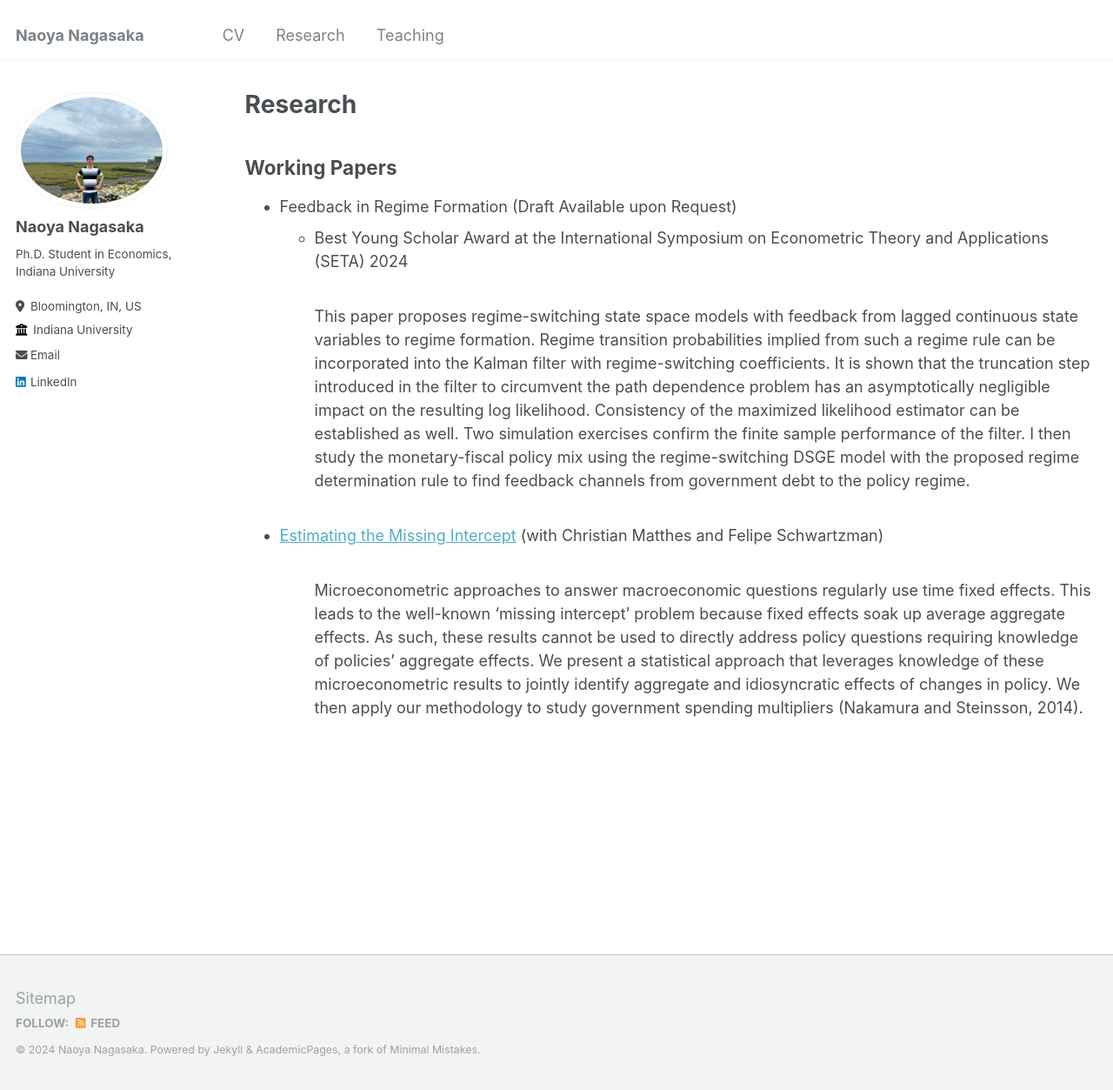
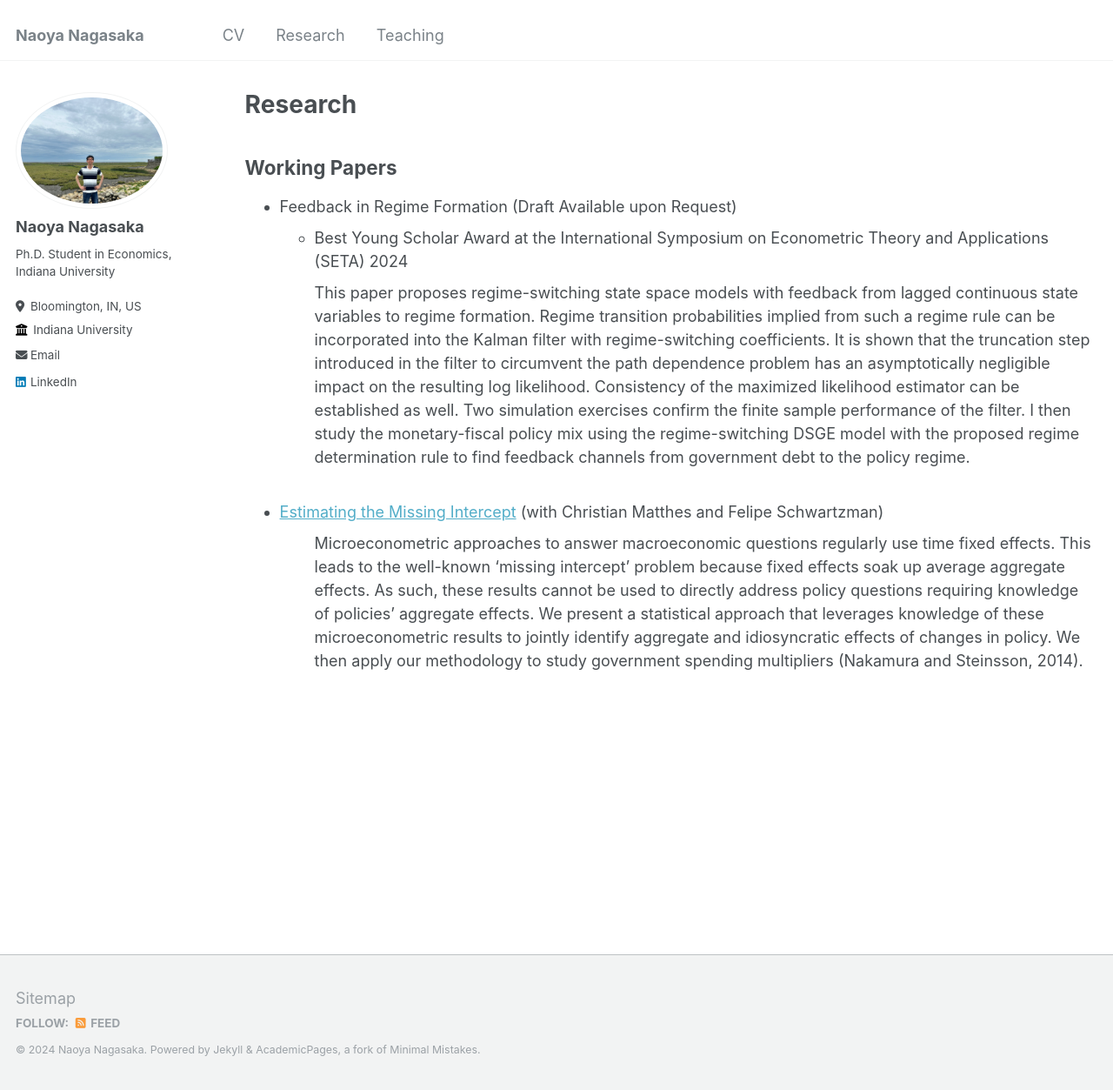
Before and after one commit to naonagas/naonagas.github.io, a Jekyll site: the page built from _pages/research.html, in a window 1280 px wide and 1253 px high. Shown: the whole window at 87% size. Built offline with Jekyll 4.4.1, drawn with Linux system fonts in a browser that asks for light colours.

```diff
--- a/_pages/research.html
+++ b/_pages/research.html
@@ -11,12 +11,12 @@ author_profile: true
 <ul>
     <li> Feedback in Regime Formation (Draft Available upon Request) </li>
     <ul>
-        <li> Best Young Scholar Award at the International Symposium on Econometric Theory and Applications (SETA) 2024　</li> <br>
+        <li> Best Young Scholar Award at the International Symposium on Econometric Theory and Applications (SETA) 2024　</li>
     </ul>
     <ol style="list-style: none">
         <li> This paper proposes regime-switching state space models with feedback from lagged continuous   state variables to regime formation. Regime transition probabilities implied from such a regime rule can be incorporated into the Kalman filter with regime-switching coefficients. It is shown that the truncation step introduced in the filter to circumvent the path dependence problem has an asymptotically negligible impact on the resulting log likelihood. Consistency of the maximized likelihood estimator can be established as well. Two simulation exercises confirm the finite sample performance of the filter. I then study the monetary-fiscal policy mix using the regime-switching DSGE model with the proposed regime determination rule to find feedback channels from government debt to the policy regime. </li>
 </ol> <br>
-    <li> <a href="https://naonagas.github.io/files/MNS.pdf">Estimating the Missing Intercept</a> (with Christian Matthes and Felipe Schwartzman) </li> <br>
+    <li> <a href="https://naonagas.github.io/files/MNS.pdf">Estimating the Missing Intercept</a> (with Christian Matthes and Felipe Schwartzman) </li>
     <ol style="list-style: none">
         <li> Microeconometric approaches to answer macroeconomic questions regularly use time fixed effects. This leads to the well-known ‘missing intercept’ problem because fixed effects soak up average aggregate effects. As such, these results cannot be used to directly address policy questions requiring knowledge of policies’ aggregate effects. We present a statistical approach that leverages knowledge of these microeconometric results to jointly identify aggregate and idiosyncratic effects of changes in policy. We then apply our methodology to study government spending multipliers (Nakamura and Steinsson, 2014). </li>
     </ol>
```
